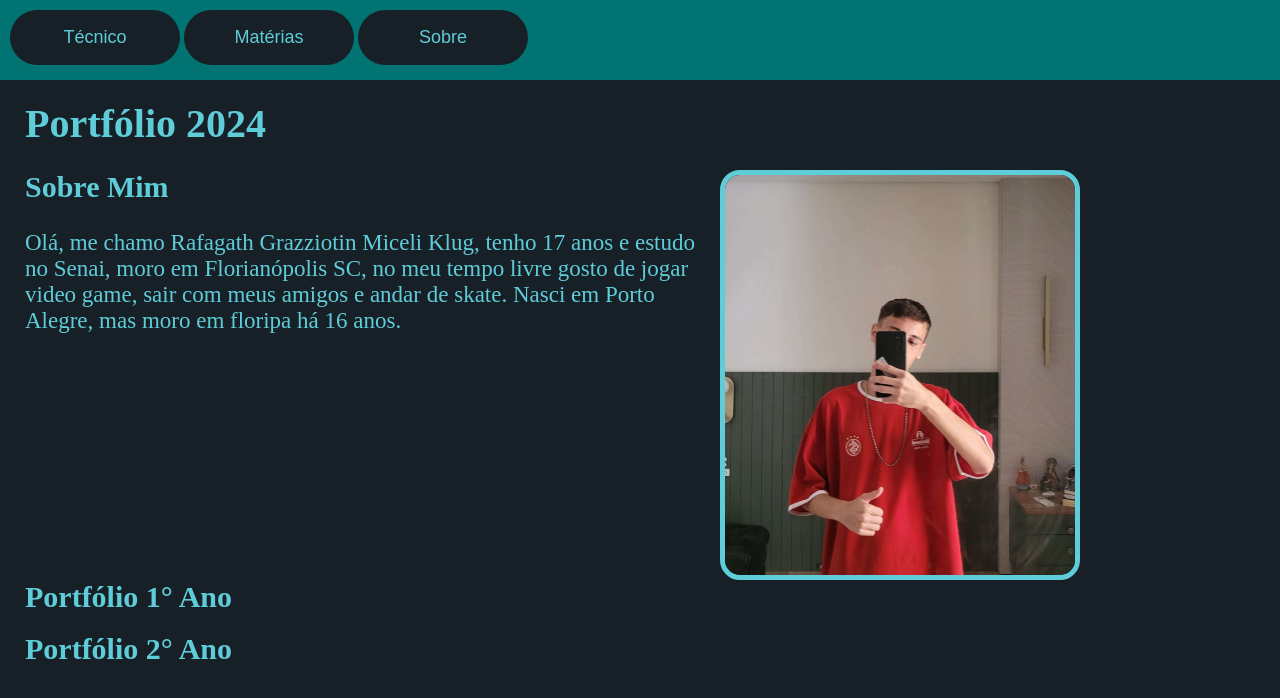
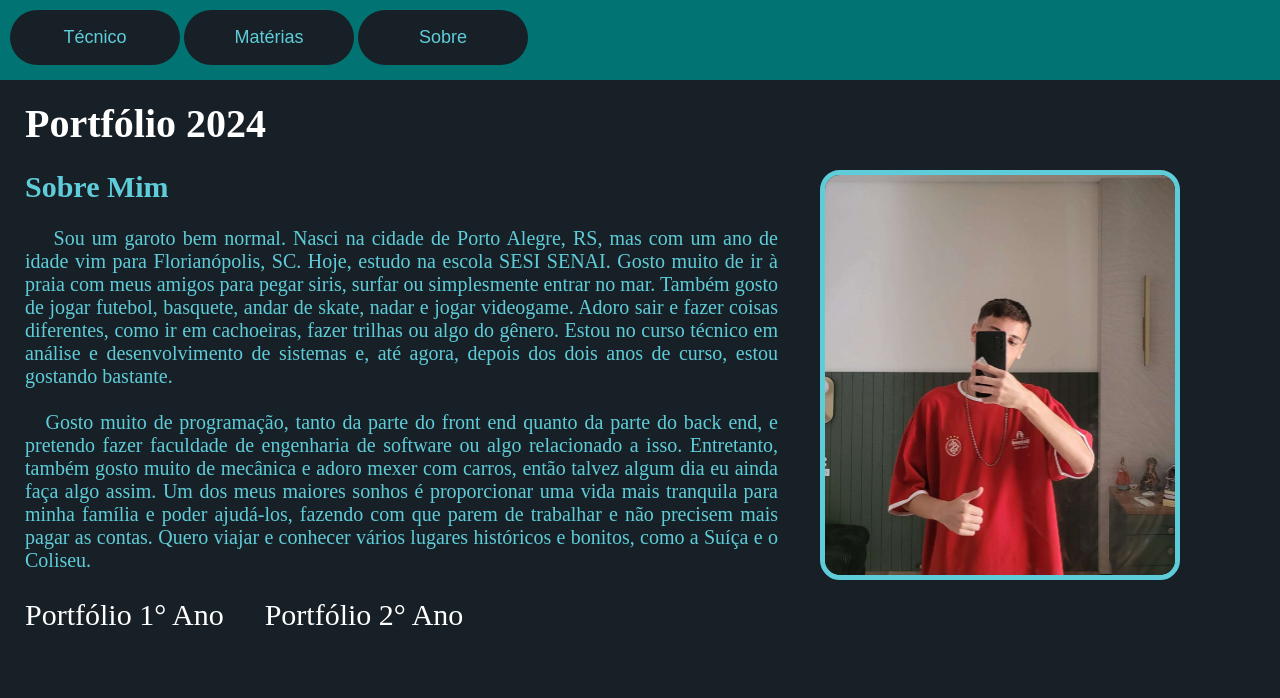
Before and after one commit to Gathh/Portfolio_HTML, a plain HTML site: page index.html in a window 1280 px wide. Drawn offline with Linux system fonts and the light colour scheme.

Commit message:
arrumei os trabalhos de mtm, ling e natu

```diff
--- a/index.html
+++ b/index.html
@@ -20,18 +20,18 @@
       <div class="divimage">
         <p class="paragrafo">
           <b class="SM">Sobre Mim</b> <br><br>
-          Olá, me chamo Rafagath Grazziotin Miceli Klug, tenho 17 anos e estudo no Senai,
-          moro em Florianópolis SC, no meu tempo livre gosto de jogar video game,
-          sair com meus amigos e andar de skate. Nasci em Porto Alegre, mas moro em floripa há 16 anos.
+          &nbsp; &nbsp; Sou um garoto bem normal. Nasci na cidade de Porto Alegre, RS, mas com um ano de idade vim para Florianópolis, SC. Hoje, estudo na escola SESI SENAI. Gosto muito de ir à praia com meus amigos para pegar siris, surfar ou simplesmente entrar no mar. Também gosto de jogar futebol, basquete, andar de skate, nadar e jogar videogame. Adoro sair e fazer coisas diferentes, como ir em cachoeiras, fazer trilhas ou algo do gênero.
+          Estou no curso técnico em análise e desenvolvimento de sistemas e, até agora, depois dos dois anos de curso, estou gostando bastante. <br><br> &nbsp; &nbsp;Gosto muito de programação, tanto da parte do front end quanto da parte do back end, e pretendo fazer faculdade de engenharia de software ou algo relacionado a isso. Entretanto, também gosto muito de mecânica e adoro mexer com carros, então talvez algum dia eu ainda faça algo assim.
+          Um dos meus maiores sonhos é proporcionar uma vida mais tranquila para minha família e poder ajudá-los, fazendo com que parem de trabalhar e não precisem mais pagar as contas. Quero viajar e conhecer vários lugares históricos e bonitos, como a Suíça e o Coliseu.
         </p>
         <img class="image" src="./imgs/Minhafoto.png" alt="">
       </div>
   </div>
 
-  <div>
-    <h2 class="ano"><a target="_blank" href="https://www.canva.com/design/DAE8pANQaMw/7XZRPQ2VbYwm3SHMKnIv8g/edit?utm_content=DAE8pANQaMw&utm_campaign=designshare&utm_medium=link2&utm_source=sharebutton">
-      Portfólio 1° Ano</a></h2> <br>
-    <h2 class="ano"><a target="_blank" href="https://www.canva.com/design/DAFcs96imUs/KmnHkW0GXuKpsKLSStm3-g/edit?utm_content=DAFcs96imUs&utm_campaign=designshare&utm_medium=link2&utm_source=sharebutton">
+  <div><br>
+   <a class="ano" target="_blank" href="https://www.canva.com/design/DAE8pANQaMw/7XZRPQ2VbYwm3SHMKnIv8g/edit?utm_content=DAE8pANQaMw&utm_campaign=designshare&utm_medium=link2&utm_source=sharebutton">
+      Portfólio 1° Ano</a></h2> &nbsp;&nbsp;
+   <a class="ano" target="_blank" href="https://www.canva.com/design/DAFcs96imUs/KmnHkW0GXuKpsKLSStm3-g/edit?utm_content=DAFcs96imUs&utm_campaign=designshare&utm_medium=link2&utm_source=sharebutton">
       Portfólio 2° Ano</a></h2>
   </div>
 
--- a/style.css
+++ b/style.css
@@ -56,7 +56,7 @@ body{
 }
 
 .t1{
-  color: #5FCDD9;
+  color: white;
   font-size: 20px;
   margin-left: 25px;
   margin-top: 20px;
@@ -64,6 +64,7 @@ body{
 
 .SM{
   font-size: 30px;
+  text-align: justify;
 }
 
 .divimage{
@@ -74,15 +75,16 @@ body{
 }
 
 .paragrafo{
-  font-size: 23px;
+  font-size: 20px;
   width: 60%;
   color: #5FCDD9;
+  text-align: justify;
 }
 
 .image{
   border-radius: 20px;
   height: 400px;
-  margin-right: 200px;
+  margin-right: 100px;
   border: 5px solid #5FCDD9;
 }
 
@@ -118,7 +120,7 @@ body{
 
 a{
   font-size: 30px;
-  color: #5FCDD9;
+  color: white;
   text-decoration: none;
 }
 
```
Also changed, not shown: Materias/paginas/linguagens.html (+3 -1 lines), Materias/paginas/matematica.html (+1 -1 lines), Materias/paginas/natureza.html (+4 -1 lines).
